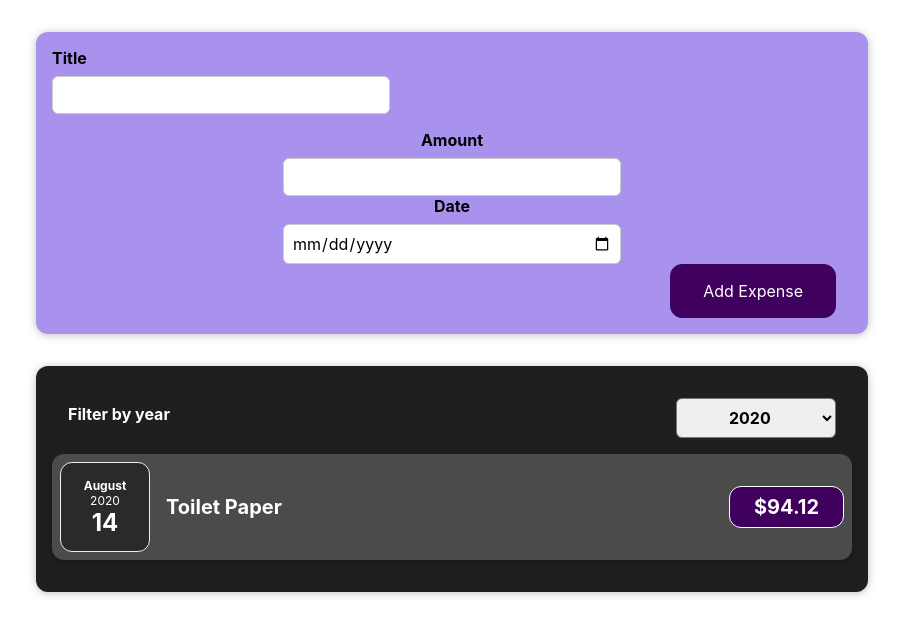
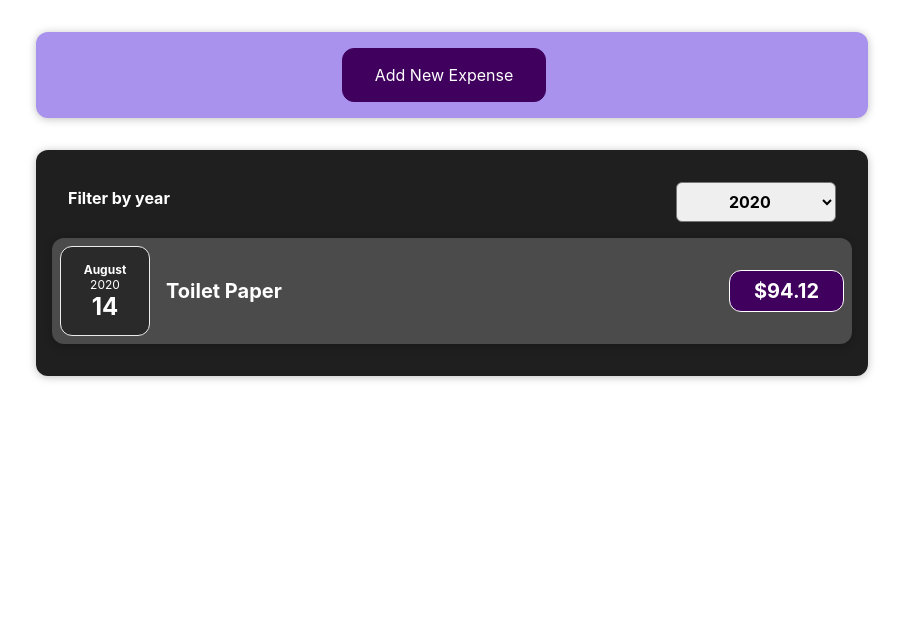
Before and after one commit to jihwooon/react-in-action, a React (Create React App) app in the folder my-app/: page / in a window 1280 px wide. Shown: the top 636 px of the page, without its empty margins (188-1091 px from the left). Built offline with nearby package versions, Linux system fonts and the light colour scheme.

Commit message:
feat : 조건부 내용

```diff
--- a/my-app/src/componesnts/NewExpense/ExpenseForm.js
+++ b/my-app/src/componesnts/NewExpense/ExpenseForm.js
@@ -68,6 +68,7 @@
               onChange={dateChangeHandler}/>
         </div>
         <div className='new-expense__actions'>
+          <button type = "button" onClick={props.onCancel}>Cancel</button>
           <button type='submit'>Add Expense</button>
         </div>
       </form>
--- a/my-app/src/componesnts/NewExpense/NewExpense.js
+++ b/my-app/src/componesnts/NewExpense/NewExpense.js
@@ -1,20 +1,39 @@
-import React from "react";
+import React, {useState} from "react";
 
 import ExpenseForm from "./ExpenseForm";
 import './NewExpense.css'
 
 const NewExpense = (props) => {
+  const [isEditing, setIsEditing] = useState(false);
+
   const saveExpenseDataHandler = (enteredExpenseData) => {
     const expenseData = {
       ...enteredExpenseData,
       id: Math.random().toString()
     };
     props.onAddExpense(expenseData);
+    setIsEditing(false);
+  };
+
+  const stopEditingHandler = () => {
+    setIsEditing(false);
+  }
+
+  const startEditingHandler = () => {
+    setIsEditing(true)
   };
 
   return (
       <div className="new-expense">
-        <ExpenseForm onSaveExpenseData={saveExpenseDataHandler}/>
+        {!isEditing && (
+            <button onClick={startEditingHandler}>Add New Expense</button>
+        )}
+        {isEditing && (
+            <ExpenseForm
+                onSaveExpenseData={saveExpenseDataHandler}
+                onCancel = {stopEditingHandler}
+            />
+        )}
       </div>
   );
 };
```
